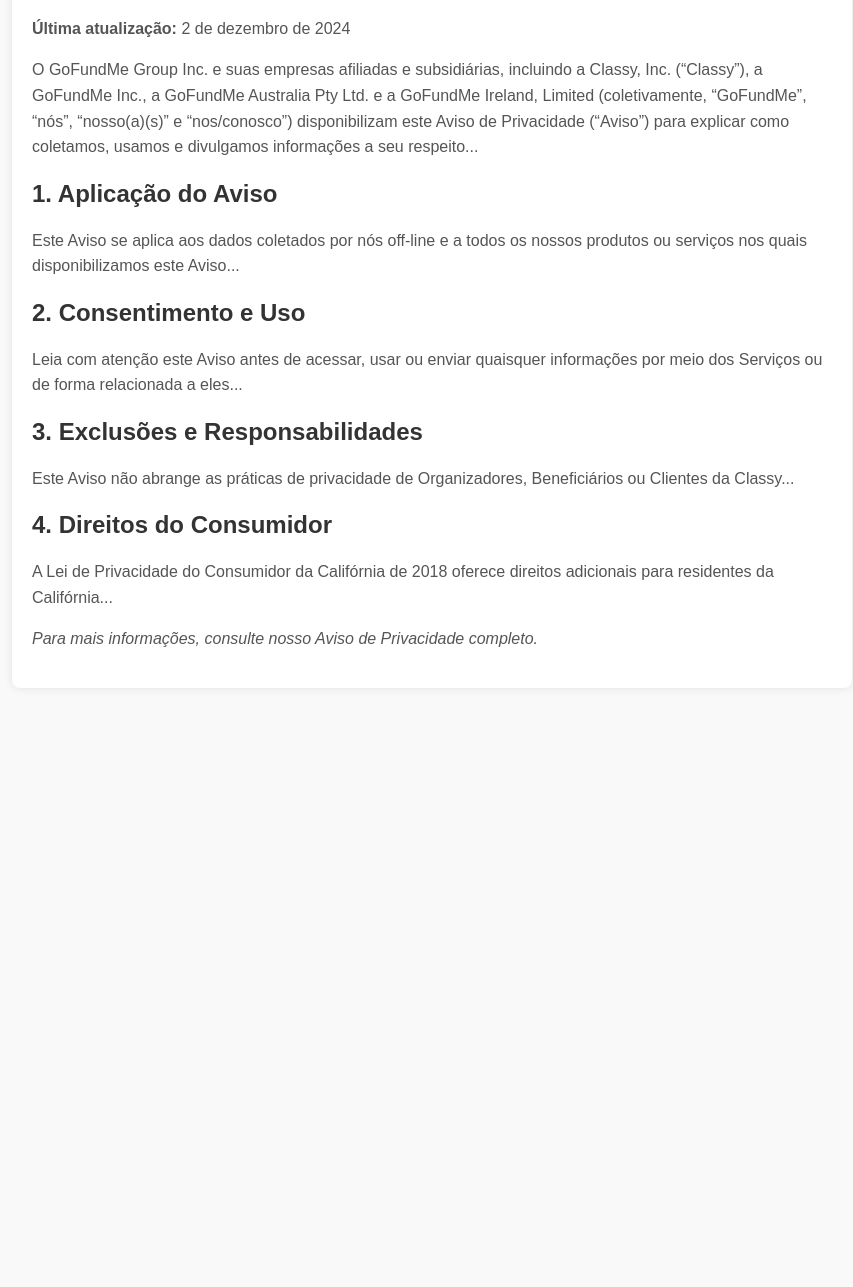
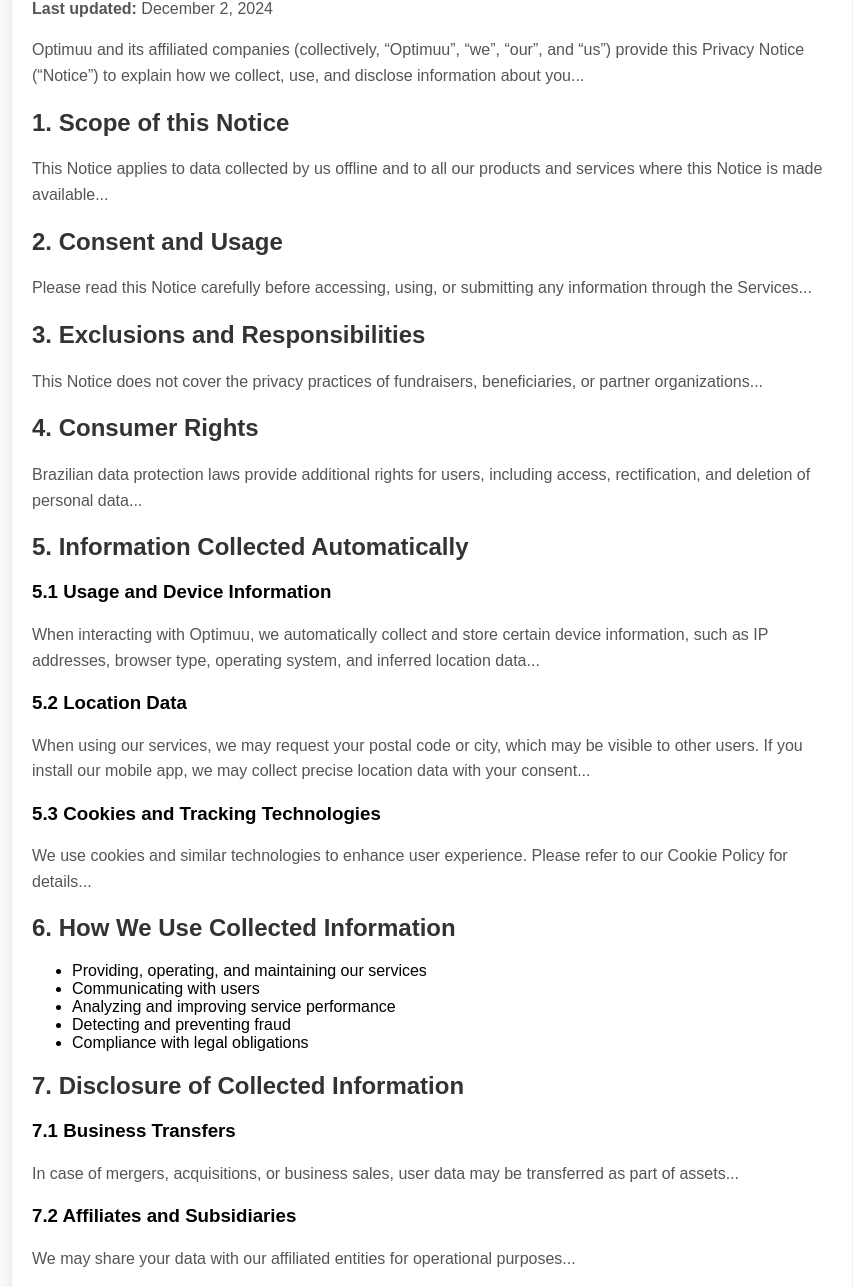
Before and after one commit to gleicesantos22/newone, a website: page checkout/privacy-policy.html in a window 1280 px wide. Shown: the part 164-1451 px from the top of the page, without its empty margins (208-1061 px from the left). Before the commit the page ends 872 px from the top, so only its background shows below. Drawn offline with Linux system fonts and the light colour scheme.

Commit message:
Update privacy-policy.html

```diff
--- a/checkout/privacy-policy.html
+++ b/checkout/privacy-policy.html
@@ -1,9 +1,9 @@
 <!DOCTYPE html>
-<html lang="pt-BR">
+<html lang="en">
 <head>
     <meta charset="UTF-8">
     <meta name="viewport" content="width=device-width, initial-scale=1.0">
-    <title>Aviso de Privacidade</title>
+    <title>Privacy Notice - Optimuu</title>
     <style>
         body {
             font-family: Arial, sans-serif;
@@ -23,7 +23,6 @@
         }
         .logo-container {
             text-align: center;
-            margin-top: 20px;
             margin-bottom: 20px;
         }
         .logo {
@@ -41,21 +40,65 @@
 </head>
 <body>
     <div class="logo-container">
-        <img src="logo.png" alt="Logo da Empresa" class="logo">
+        <img src="logo.png" alt="Optimuu Logo" class="logo">
     </div>
     <div class="container">
-        <h1>Nosso Aviso de Privacidade</h1>
-        <p><strong>Última atualização:</strong> 2 de dezembro de 2024</p>
-        <p>O GoFundMe Group Inc. e suas empresas afiliadas e subsidiárias, incluindo a Classy, Inc. (“Classy”), a GoFundMe Inc., a GoFundMe Australia Pty Ltd. e a GoFundMe Ireland, Limited (coletivamente, “GoFundMe”, “nós”, “nosso(a)(s)” e “nos/conosco”) disponibilizam este Aviso de Privacidade (“Aviso”) para explicar como coletamos, usamos e divulgamos informações a seu respeito...</p>
-        <h2>1. Aplicação do Aviso</h2>
-        <p>Este Aviso se aplica aos dados coletados por nós off-line e a todos os nossos produtos ou serviços nos quais disponibilizamos este Aviso...</p>
-        <h2>2. Consentimento e Uso</h2>
-        <p>Leia com atenção este Aviso antes de acessar, usar ou enviar quaisquer informações por meio dos Serviços ou de forma relacionada a eles...</p>
-        <h2>3. Exclusões e Responsabilidades</h2>
-        <p>Este Aviso não abrange as práticas de privacidade de Organizadores, Beneficiários ou Clientes da Classy...</p>
-        <h2>4. Direitos do Consumidor</h2>
-        <p>A Lei de Privacidade do Consumidor da Califórnia de 2018 oferece direitos adicionais para residentes da Califórnia...</p>
-        <p><em>Para mais informações, consulte nosso Aviso de Privacidade completo.</em></p>
+        <h1>Our Privacy Notice</h1>
+        <p><strong>Last updated:</strong> December 2, 2024</p>
+        <p>Optimuu and its affiliated companies (collectively, “Optimuu”, “we”, “our”, and “us”) provide this Privacy Notice (“Notice”) to explain how we collect, use, and disclose information about you...</p>
+
+        <h2>1. Scope of this Notice</h2>
+        <p>This Notice applies to data collected by us offline and to all our products and services where this Notice is made available...</p>
+
+        <h2>2. Consent and Usage</h2>
+        <p>Please read this Notice carefully before accessing, using, or submitting any information through the Services...</p>
+
+        <h2>3. Exclusions and Responsibilities</h2>
+        <p>This Notice does not cover the privacy practices of fundraisers, beneficiaries, or partner organizations...</p>
+
+        <h2>4. Consumer Rights</h2>
+        <p>Brazilian data protection laws provide additional rights for users, including access, rectification, and deletion of personal data...</p>
+
+        <h2>5. Information Collected Automatically</h2>
+        <h3>5.1 Usage and Device Information</h3>
+        <p>When interacting with Optimuu, we automatically collect and store certain device information, such as IP addresses, browser type, operating system, and inferred location data...</p>
+
+        <h3>5.2 Location Data</h3>
+        <p>When using our services, we may request your postal code or city, which may be visible to other users. If you install our mobile app, we may collect precise location data with your consent...</p>
+
+        <h3>5.3 Cookies and Tracking Technologies</h3>
+        <p>We use cookies and similar technologies to enhance user experience. Please refer to our Cookie Policy for details...</p>
+
+        <h2>6. How We Use Collected Information</h2>
+        <ul>
+            <li>Providing, operating, and maintaining our services</li>
+            <li>Communicating with users</li>
+            <li>Analyzing and improving service performance</li>
+            <li>Detecting and preventing fraud</li>
+            <li>Compliance with legal obligations</li>
+        </ul>
+
+        <h2>7. Disclosure of Collected Information</h2>
+        <h3>7.1 Business Transfers</h3>
+        <p>In case of mergers, acquisitions, or business sales, user data may be transferred as part of assets...</p>
+
+        <h3>7.2 Affiliates and Subsidiaries</h3>
+        <p>We may share your data with our affiliated entities for operational purposes...</p>
+
+        <h3>7.3 Legal Compliance</h3>
+        <p>We may disclose information to comply with legal requirements, enforce terms of service, or protect rights and security...</p>
+
+        <h2>8. Data Retention</h2>
+        <p>We retain personal data only for as long as necessary to fulfill the purposes outlined in this Notice. Retention periods are determined based on the following criteria:</p>
+        <ul>
+            <li>The duration of our relationship with you</li>
+            <li>Legal obligations for data retention</li>
+            <li>Ongoing obligations, such as fraud prevention or dispute resolution</li>
+        </ul>
+        <p>Once personal data is no longer needed, we securely delete or anonymize it.</p>
+
+        <h2>9. Contact Information</h2>
+        <p>For any inquiries regarding this Privacy Notice, please contact us at privacy@optimuu.com.</p>
     </div>
 </body>
 </html>
```
